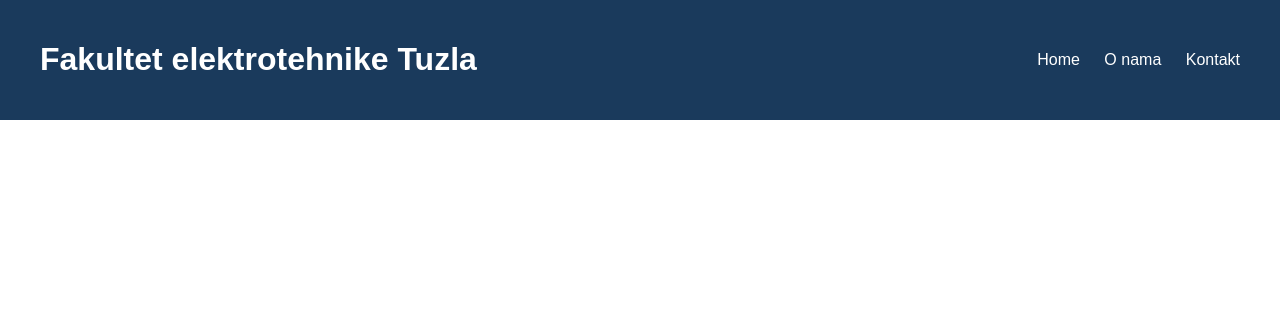
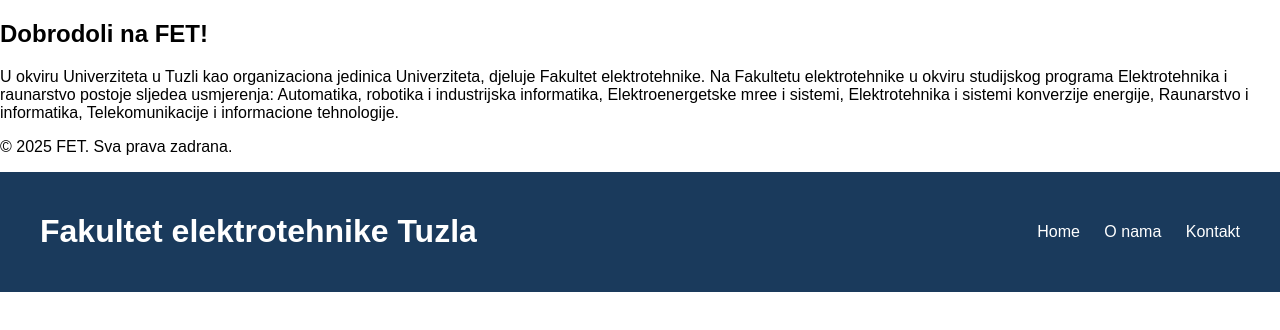
Before and after one commit to elvirmustafic/rtpp-lab-1, a plain HTML site: page index.html in a window 1280 px wide. Drawn offline with Linux system fonts and the light colour scheme.

Commit message:
dodani main sadrzaj i footer

```diff
--- a/index.html
+++ b/index.html
@@ -6,6 +6,19 @@
 <title>Fakultet elektrotehnike</title>
 </head>
 <body>
+	<main>
+<h2>Dobrodoli na FET!</h2>
+<p>U okviru Univerziteta u Tuzli kao organizaciona jedinica Univerziteta,
+djeluje Fakultet elektrotehnike. Na Fakultetu elektrotehnike u okviru
+studijskog programa Elektrotehnika i raunarstvo postoje sljedea
+usmjerenja: Automatika, robotika i industrijska informatika,
+Elektroenergetske mree i sistemi, Elektrotehnika i sistemi konverzije
+energije, Raunarstvo i informatika, Telekomunikacije i informacione
+tehnologije.</p>
+</main>
+<footer>
+<p>&copy; 2025 FET. Sva prava zadrana.</p>
+</footer>
 	<header>
 <h1>Fakultet elektrotehnike Tuzla</h1>
 <nav>
```
